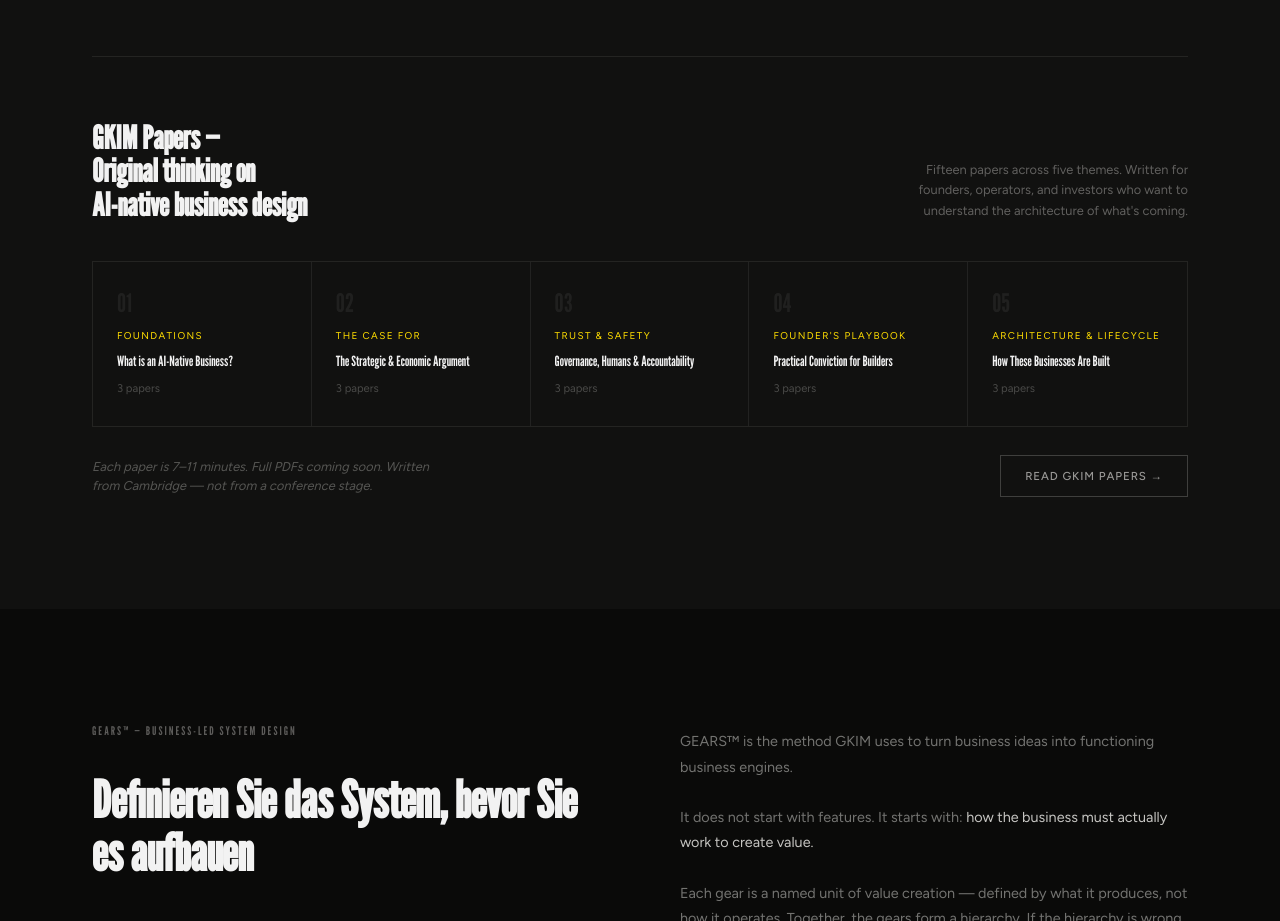
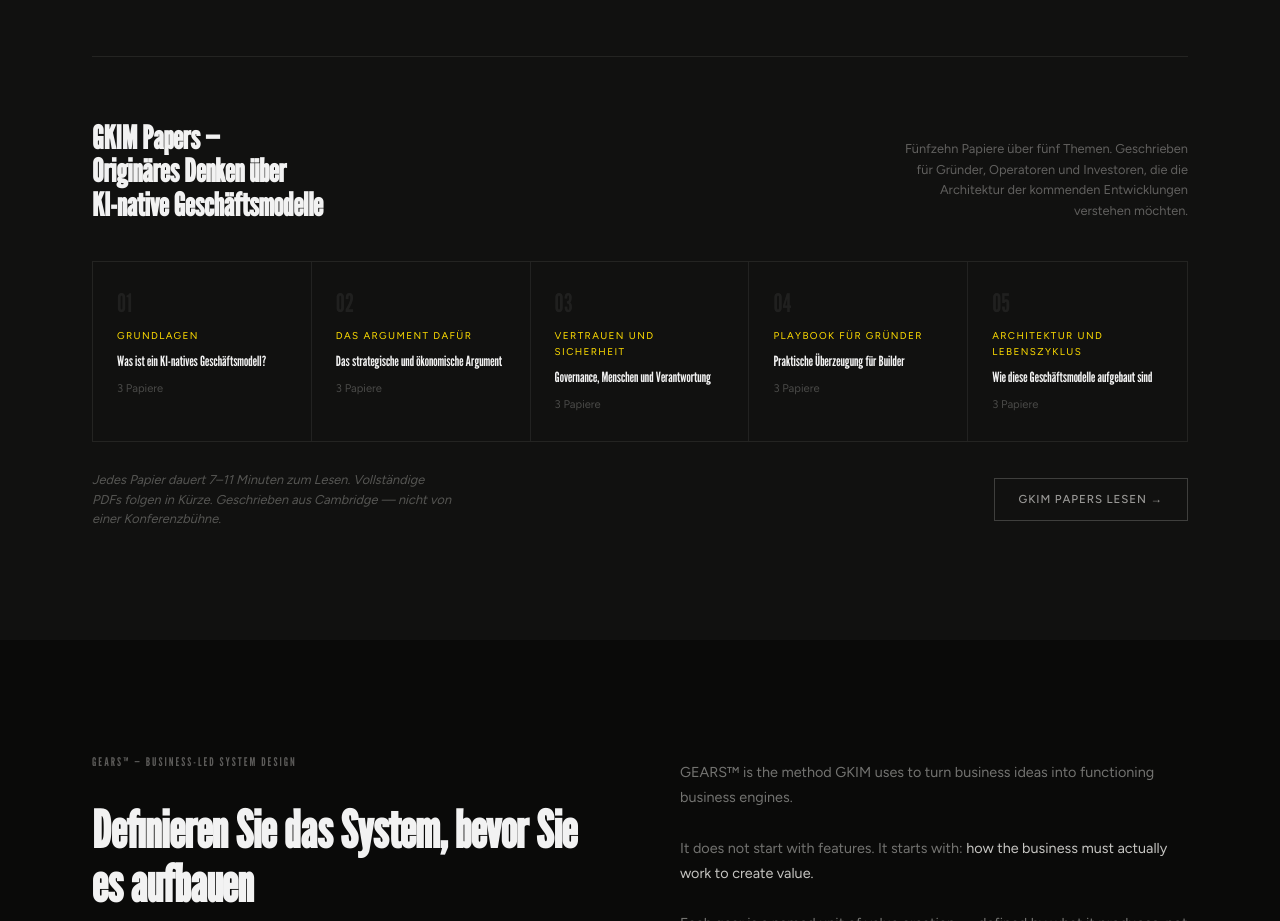
Before and after one commit to GKIM-DIGITAL-LTD/gkim-website, a website: page de/index.html in a window 1280 px wide. Shown: the part 3440-4361 px from the top of the page. Drawn offline with nearby package versions, Linux system fonts and the light colour scheme.

Commit message:
Translate papers section; wire all card strings to spreadsheet

```diff
--- a/de/index.html
+++ b/de/index.html
@@ -1183,44 +1183,44 @@ footer { background: var(--ink); padding: 4rem 0 2.5rem; border-top: 1px solid r
     <!-- GO DEEPER BRIDGE -->
     <div class="go-deeper rv">
       <div class="gd-header">
-        <h3 class="gd-title">GKIM Papers —<br>Original thinking on<br>AI-native business design</h3>
-        <p class="gd-sub">Fifteen papers across five themes. Written for founders, operators, and investors who want to understand the architecture of what's coming.</p>
+        <h3 class="gd-title">GKIM Papers —<br>Originäres Denken über<br>KI-native Geschäftsmodelle</h3>
+        <p class="gd-sub">Fünfzehn Papiere über fünf Themen. Geschrieben für Gründer, Operatoren und Investoren, die die Architektur der kommenden Entwicklungen verstehen möchten.</p>
       </div>
       <div class="gd-grid">
         <a class="gd-card" href="#" onclick="showPapers('s1'); return false;">
           <div class="gd-num">01</div>
-          <p class="gd-section">Foundations</p>
-          <p class="gd-name">What is an AI-Native Business?</p>
-          <p class="gd-count">3 papers</p>
+          <p class="gd-section">Grundlagen</p>
+          <p class="gd-name">Was ist ein KI-natives Geschäftsmodell?</p>
+          <p class="gd-count">3 Papiere</p>
         </a>
         <a class="gd-card" href="#" onclick="showPapers('s2'); return false;">
           <div class="gd-num">02</div>
-          <p class="gd-section">The Case For</p>
-          <p class="gd-name">The Strategic &amp; Economic Argument</p>
-          <p class="gd-count">3 papers</p>
+          <p class="gd-section">Das Argument dafür</p>
+          <p class="gd-name">Das strategische und ökonomische Argument</p>
+          <p class="gd-count">3 Papiere</p>
         </a>
         <a class="gd-card" href="#" onclick="showPapers('s3'); return false;">
           <div class="gd-num">03</div>
-          <p class="gd-section">Trust &amp; Safety</p>
-          <p class="gd-name">Governance, Humans &amp; Accountability</p>
-          <p class="gd-count">3 papers</p>
+          <p class="gd-section">Vertrauen und Sicherheit</p>
+          <p class="gd-name">Governance, Menschen und Verantwortung</p>
+          <p class="gd-count">3 Papiere</p>
         </a>
         <a class="gd-card" href="#" onclick="showPapers('s4'); return false;">
           <div class="gd-num">04</div>
-          <p class="gd-section">Founder's Playbook</p>
-          <p class="gd-name">Practical Conviction for Builders</p>
-          <p class="gd-count">3 papers</p>
+          <p class="gd-section">Playbook für Gründer</p>
+          <p class="gd-name">Praktische Überzeugung für Builder</p>
+          <p class="gd-count">3 Papiere</p>
         </a>
         <a class="gd-card" href="#" onclick="showPapers('s5'); return false;">
           <div class="gd-num">05</div>
-          <p class="gd-section">Architecture &amp; Lifecycle</p>
-          <p class="gd-name">How These Businesses Are Built</p>
-          <p class="gd-count">3 papers</p>
+          <p class="gd-section">Architektur und Lebenszyklus</p>
+          <p class="gd-name">Wie diese Geschäftsmodelle aufgebaut sind</p>
+          <p class="gd-count">3 Papiere</p>
         </a>
       </div>
       <div class="gd-foot">
-        <p class="gd-foot-text">Each paper is 7–11 minutes. Full PDFs coming soon. Written from Cambridge — not from a conference stage.</p>
-        <a href="#" class="gd-cta" onclick="showPapers('s1'); return false;">Read GKIM Papers →</a>
+        <p class="gd-foot-text">Jedes Papier dauert 7–11 Minuten zum Lesen. Vollständige PDFs folgen in Kürze. Geschrieben aus Cambridge — nicht von einer Konferenzbühne.</p>
+        <a href="#" class="gd-cta" onclick="showPapers('s1'); return false;">GKIM Papers lesen →</a>
       </div>
     </div>
   </div>
```
Also changed, not shown: en/index.html (+4 -4 lines), template/index.html (+19 -19 lines), vi/index.html (+19 -19 lines), 1 other file.
